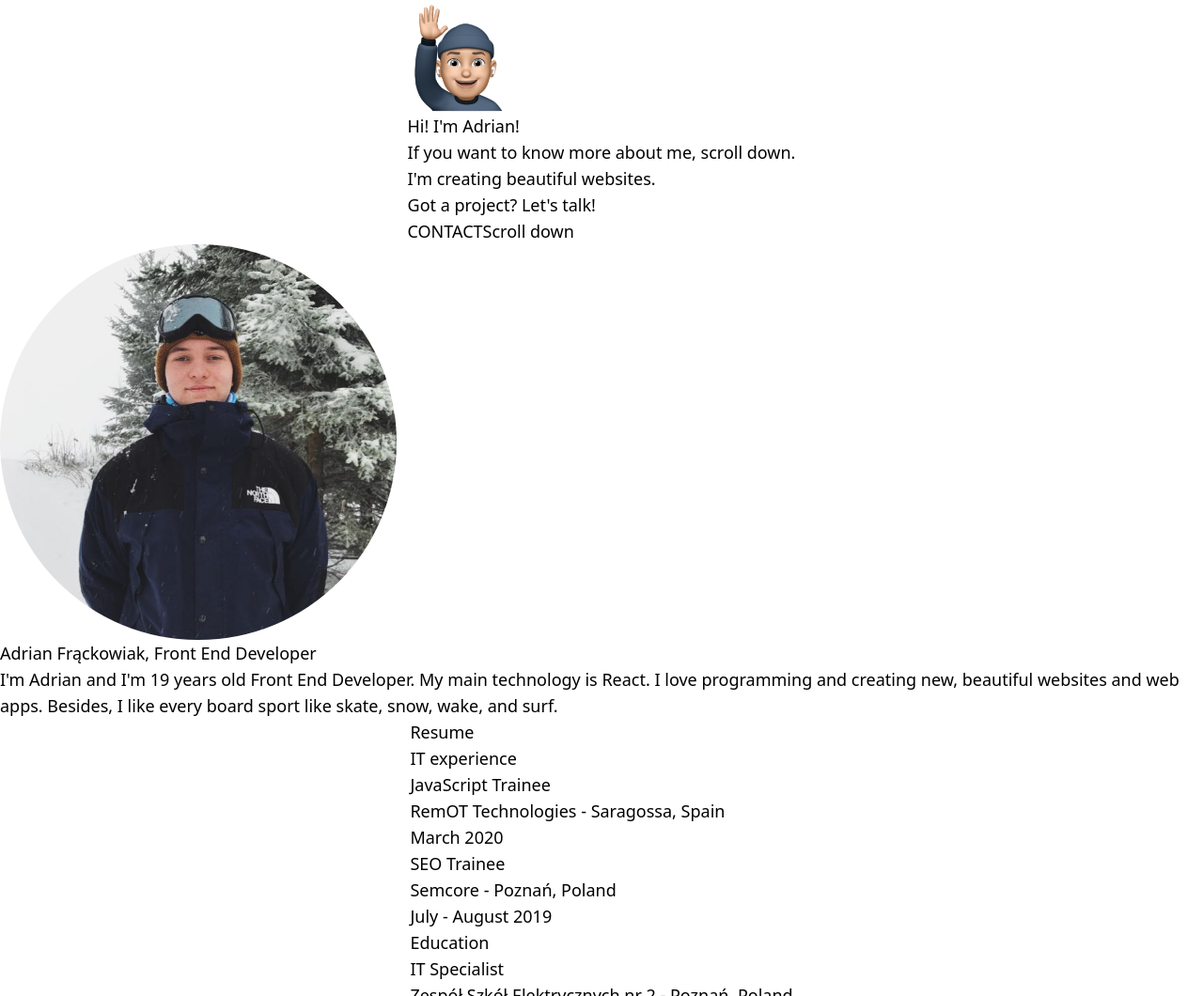
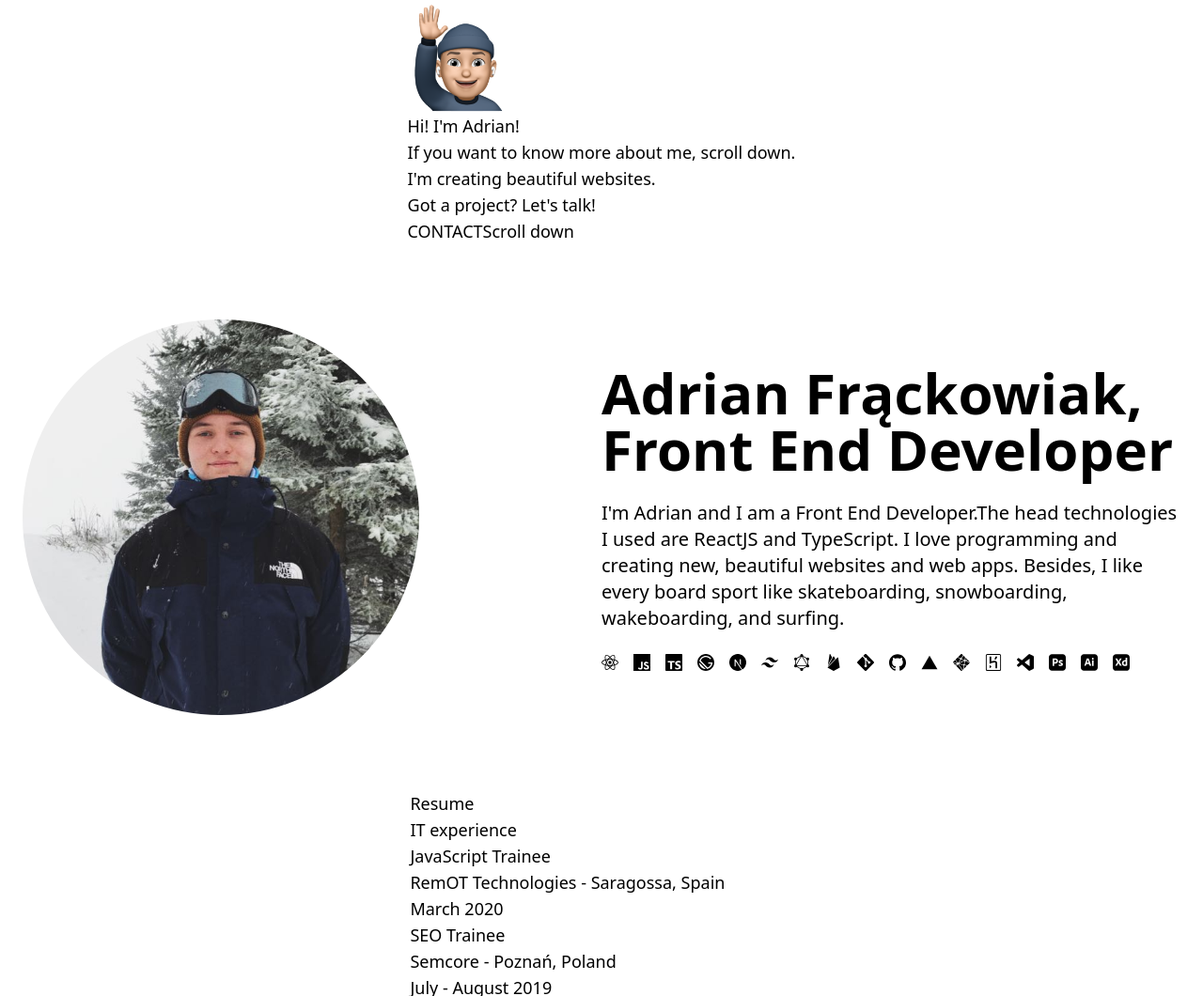
Before and after one commit to adrianfrackowiak/adrianfrackowiak-1.0, a Gatsby site: page / in a window 1280 px wide. Shown: the part 797-1857 px from the top of the page at 94% size. Built offline with nearby package versions, Linux system fonts and the light colour scheme; Gatsby itself is replaced by a stand-in of ours.

Commit message:
fix about

```diff
--- a/src/components/about.tsx
+++ b/src/components/about.tsx
@@ -1,19 +1,131 @@
 import React from 'react';
+import {
+    SiTypescript,
+    SiGatsby,
+    SiJavascript,
+    SiReact,
+    SiFirebase,
+    SiGraphql,
+    SiTailwindcss,
+    SiNextDotJs,
+    SiGit,
+    SiGithub,
+    SiVisualstudiocode,
+    SiNetlify,
+    SiHeroku,
+    SiAdobexd,
+    SiAdobephotoshop,
+    SiAdobeillustrator,
+} from 'react-icons/si';
+import { IoLogoVercel } from 'react-icons/io5';
 
 const About: React.FC = () => {
     return (
-        <section className="about" id="about">
-            <div className="about-img">
+        <section
+            className="px-4 max-w-7xl mx-auto pt-20 pb-20 flex flex-col flex-wrap justify-center items-center lg:px-6 lg:flex-row"
+            id="about"
+        >
+            <div className="w-full lg:w-1/2">
                 <img src="../../aboutimg.png" alt="about - adrianfrackowiak" />
             </div>
-            <div className="about-desc">
-                <h1>Adrian Frąckowiak, Front End Developer</h1>
-                <p>
-                    I'm Adrian and I'm 19 years old Front End Developer. My main
-                    technology is React. I love programming and creating new,
-                    beautiful websites and web apps. Besides, I like every board
-                    sport like skate, snow, wake, and surf.
+            <div className="w-full lg:w-1/2">
+                <h1 className="text-6xl font-black mb-6">
+                    Adrian Frąckowiak, Front End Developer
+                </h1>
+                <p className="text-xl mb-6">
+                    I'm Adrian and I am a Front End Developer.The head
+                    technologies I used are ReactJS and TypeScript. I love
+                    programming and creating new, beautiful websites and web
+                    apps. Besides, I like every board sport like skateboarding,
+                    snowboarding, wakeboarding, and surfing.
                 </p>
+                <ul className="flex space-x-4">
+                    <li>
+                        <span>
+                            <SiReact />
+                        </span>
+                    </li>
+                    <li>
+                        <span>
+                            <SiJavascript />
+                        </span>
+                    </li>
+                    <li>
+                        <span>
+                            <SiTypescript />
+                        </span>
+                    </li>
+                    <li>
+                        <span>
+                            <SiGatsby />
+                        </span>
+                    </li>
+                    <li>
+                        <span>
+                            <SiNextDotJs />
+                        </span>
+                    </li>
+                    <li>
+                        <span>
+                            <SiTailwindcss />
+                        </span>
+                    </li>
+                    <li>
+                        <span>
+                            <SiGraphql />
+                        </span>
+                    </li>
+                    <li>
+                        <span>
+                            <SiFirebase />
+                        </span>
+                    </li>
+                    <li>
+                        <span>
+                            <SiGit />
+                        </span>
+                    </li>
+                    <li>
+                        <span>
+                            <SiGithub />
+                        </span>
+                    </li>
+                    <li>
+                        <span>
+                            <IoLogoVercel />
+                        </span>
+                    </li>
+                    <li>
+                        <span>
+                            <SiNetlify />
+                        </span>
+                    </li>
+                    <li>
+                        <span>
+                            <SiHeroku />
+                        </span>
+                    </li>
+                    <li>
+                        <span>
+                            <SiVisualstudiocode />
+                        </span>
+                    </li>
+                    <li>
+                        <span>
+                            <SiAdobephotoshop />
+                        </span>
+                    </li>
+                    <li>
+                        <span>
+                            <SiAdobeillustrator />
+                        </span>
+                    </li>
+                    <li>
+                        <span>
+                            <SiAdobexd />
+                        </span>
+                    </li>
+                </ul>
             </div>
         </section>
     );
```
